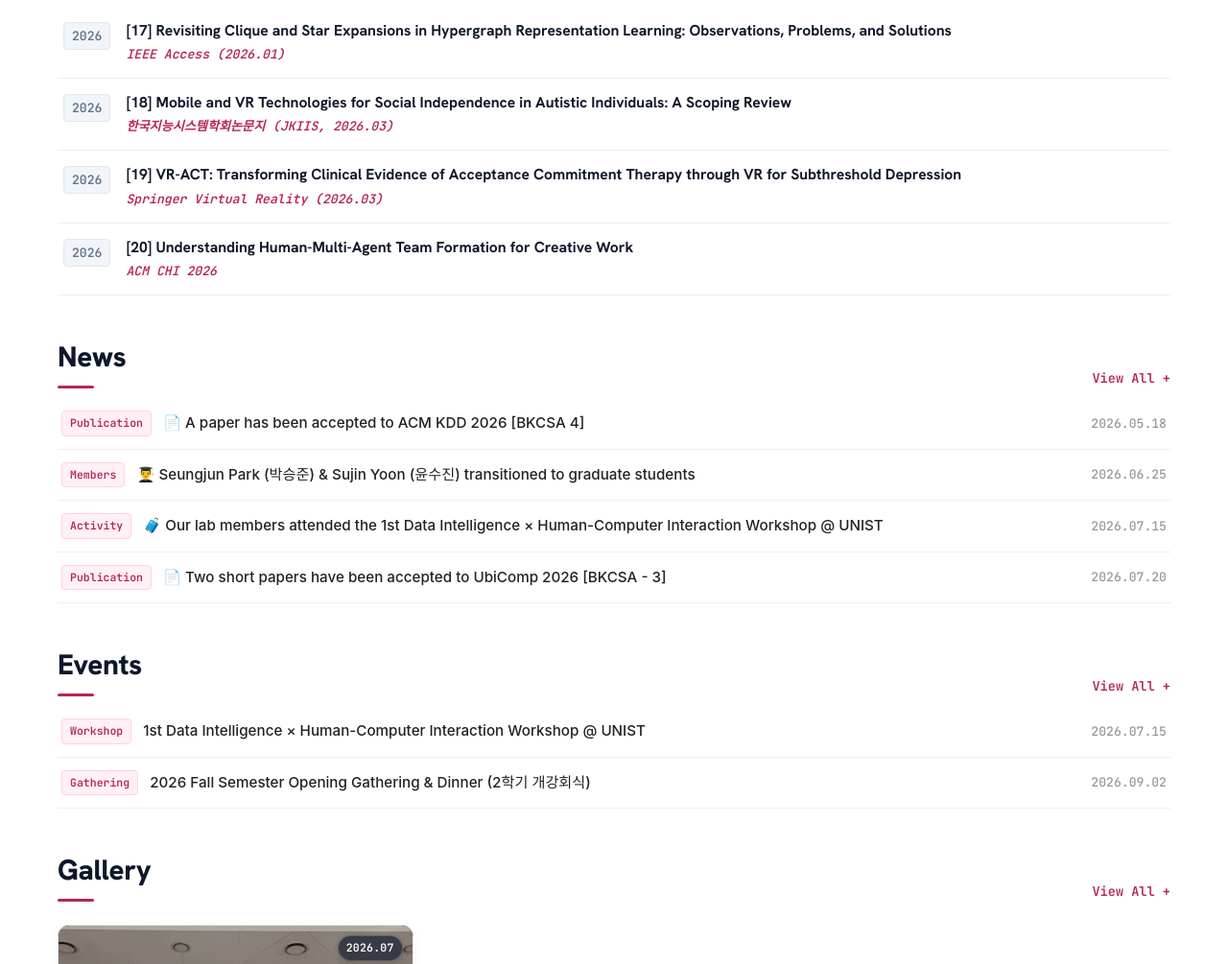
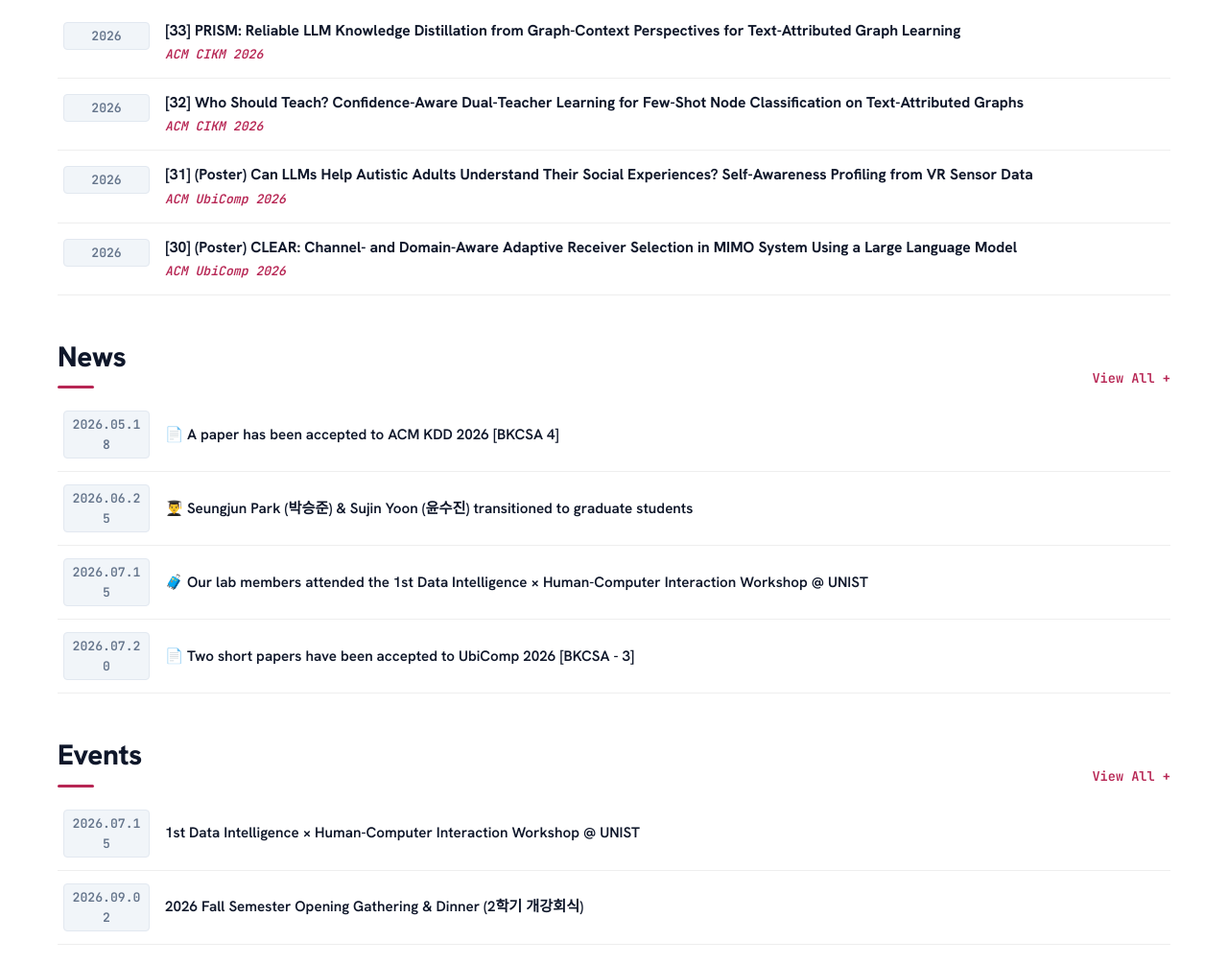
Before and after one commit to mywange/cbnu-research-web, a website: page index.html in a window 1280 px wide. Shown: the part 1081-2086 px from the top of the page at 96% size. Drawn offline with nearby package versions, Linux system fonts and the light colour scheme; a web font is replaced by a local one.

Commit message:
fix: Recent Publications 최신순(내림차순) 정렬 수정 및 News/Events 카테고리 제거 후 날짜 좌측 정렬 통일

```diff
--- a/js/index-notices.js
+++ b/js/index-notices.js
@@ -19,12 +19,12 @@ function initializeIndexPage() {
     const pubList = document.getElementById('home-publications-list');
     if (pubList) {
         if (publicationsData && publicationsData.length > 0) {
-            // Sort by year descending, then by id / original order
+            // Sort by year descending, then by id descending (newest on top)
             const sortedPubs = [...publicationsData].sort((a, b) => {
                 const yA = Number(a.year) || 0;
                 const yB = Number(b.year) || 0;
                 if (yB !== yA) return yB - yA;
-                return (a.id || 0) - (b.id || 0);
+                return (b.id || 0) - (a.id || 0);
             });
             const topPubs = sortedPubs.slice(0, 4);
 
@@ -51,9 +51,8 @@ function initializeIndexPage() {
             const sorted = [...newsData].sort((a, b) => (b.id || 0) - (a.id || 0)).slice(0, 4);
             newsList.innerHTML = sorted.map(n => `
                 <li class="home-notice-item">
-                    <span class="notice-badge ${n.isNew ? 'new' : ''}">${n.category || (n.isNew ? 'NEW' : 'News')}</span>
+                    <span class="home-notice-date-badge">${n.date}</span>
                     <a href="${prefix}community/notice-detail.html?id=${n.id}" class="notice-title">${n.title}</a>
-                    <span class="notice-date">${n.date}</span>
                 </li>
             `).join('');
         } else {
@@ -68,9 +67,8 @@ function initializeIndexPage() {
             const sorted = [...eventsData].sort((a, b) => (b.id || 0) - (a.id || 0)).slice(0, 3);
             eventsList.innerHTML = sorted.map(n => `
                 <li class="home-notice-item">
-                    <span class="notice-badge">${n.category || 'Event'}</span>
+                    <span class="home-notice-date-badge">${n.date}</span>
                     <a href="${prefix}community/news-detail.html?id=${n.id}" class="notice-title">${n.title}</a>
-                    <span class="notice-date">${n.date}</span>
                 </li>
             `).join('');
         } else {
--- a/styles.css
+++ b/styles.css
@@ -394,48 +394,59 @@ img {
 .home-notice-item {
     display: flex;
     align-items: center;
-    gap: 12px;
-    padding: 13px 4px;
+    gap: 16px;
+    padding: 13px 6px;
     border-bottom: 1px solid var(--border-light);
-}
-
-.home-notice-item .notice-badge {
+    transition: background-color 0.2s ease;
+}
+
+.home-notice-item:hover {
+    background-color: #FAFAFA;
+}
+
+.home-notice-date-badge {
     flex-shrink: 0;
-    font-family: var(--font-mono);
-    font-size: 0.72rem;
+    width: 90px;
+    text-align: center;
+    font-family: var(--font-mono);
+    font-size: 0.82rem;
     font-weight: 700;
+    color: #64748B;
+    background: #F1F5F9;
     padding: 3px 8px;
     border-radius: 4px;
-    background: var(--primary-bg);
-    color: var(--primary-color);
-    border: 1px solid var(--primary-light);
+    border: 1px solid #E2E8F0;
+    box-sizing: border-box;
 }
 
 .home-notice-item .notice-title {
     flex: 1;
     min-width: 0;
+    font-family: var(--font-headline);
     font-size: 0.95rem;
-    color: #222;
+    color: #0F172A;
     text-decoration: none;
     white-space: nowrap;
     overflow: hidden;
     text-overflow: ellipsis;
-    font-weight: 500;
+    font-weight: 600;
+    transition: color 0.2s ease;
 }
 
 .home-notice-item .notice-title:hover {
     color: var(--primary-color);
-}
-
-.home-notice-item .notice-date {
-    flex-shrink: 0;
-    font-family: var(--font-mono);
-    font-size: 0.82rem;
-    color: #999;
-}
-
-@media (max-width: 768px) {
-    .home-notice-item .notice-date { display: none; }
+    text-decoration: underline;
+}
+
+@media (max-width: 640px) {
+    .home-notice-item {
+        flex-direction: column;
+        gap: 6px;
+        align-items: flex-start;
+    }
+    .home-notice-item .notice-title {
+        white-space: normal;
+    }
 }
 
 /* ── Gallery Grid ── */
@@ -1755,6 +1766,8 @@ img {
 
 .home-pub-year-badge {
     flex-shrink: 0;
+    width: 90px;
+    text-align: center;
     font-family: var(--font-mono);
     font-size: 0.82rem;
     font-weight: 700;
@@ -1764,6 +1777,7 @@ img {
     border-radius: 4px;
     border: 1px solid #E2E8F0;
     margin-top: 2px;
+    box-sizing: border-box;
 }
 
 .home-pub-content {
```
